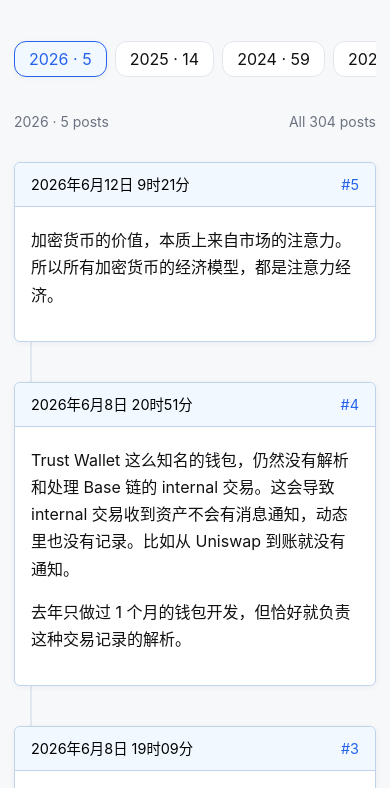
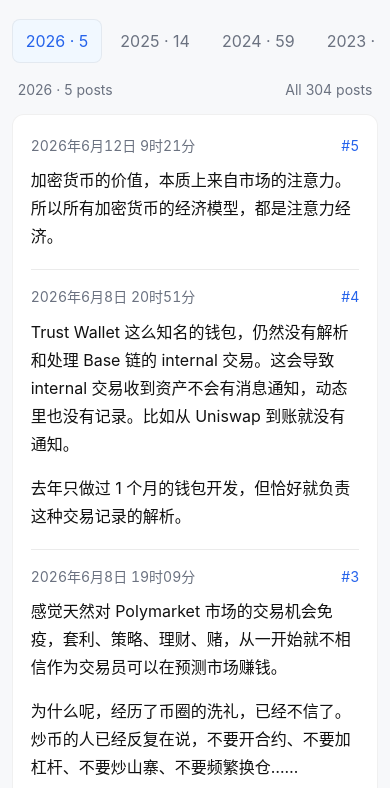
Before and after one commit to smallyunet/blog-micro, a website: page index.html in a window 390 px wide. Shown: the part 47-835 px from the top of the page. Drawn offline with Linux system fonts and the light colour scheme.

Commit message:
style: refine CSS variables and improve layout for better responsiveness and aesthetics

```diff
--- a/styles.css
+++ b/styles.css
@@ -7,8 +7,8 @@
   --text-muted: #6b7280;
   --color-border: #e2e6ea;
   --color-border-subtle: rgba(0, 0, 0, 0.06);
-  --color-border-strong: #c0d3eb;
-  --color-timeline: #e1e7ef;
+  --color-row-separator: rgba(0, 0, 0, 0.08);
+  --color-hover-bg: #f6f9ff;
   --color-link: #2563eb;
   --color-link-hover: #1d4ed8;
   --color-link-visited: #1e40af;
@@ -16,8 +16,6 @@
   --color-quote-border: #e0e0e0;
   --color-code-bg: #f6f6f6;
   --color-code-border: #e2e2e2;
-  --color-highlight: #ff9800;
-  --shadow-card: 0 1px 6px rgba(30, 41, 59, 0.05);
   --font-sans: -apple-system, BlinkMacSystemFont, "PingFang SC", "Hiragino Sans GB", "Microsoft YaHei", "Noto Sans CJK SC", "Source Han Sans SC", "WenQuanYi Micro Hei", "Helvetica Neue", Arial, sans-serif;
   --font-serif: "Palatino Linotype", "Book Antiqua", Palatino, "Times New Roman", STKaiti, SimSun, serif;
 }
@@ -109,8 +107,8 @@ a:visited {
   align-items: center;
   gap: 4px;
   width: 44px;
-  height: 34px;
-  padding: 9px 10px;
+  height: 44px;
+  padding: 14px 10px;
   background-color: transparent;
   background-image: none;
   border: 1px solid #ddd;
@@ -127,7 +125,6 @@ a:visited {
   height: 2px;
   background-color: #888;
   border-radius: 1px;
-  transition: all 0.2s ease;
 }
 
 .menu-toggle:hover,
@@ -160,7 +157,7 @@ a:visited {
   padding: 0 15px;
   text-decoration: none;
   border: 1px solid transparent;
-  transition: all 0.2s ease;
+  transition: color 0.2s ease, background-color 0.2s ease, border-color 0.2s ease;
 }
 
 .nav-list a:hover,
@@ -186,19 +183,19 @@ a:visited {
 .micro-blog {
   width: min(1080px, calc(100% - 48px));
   margin: 56px auto 64px;
-  font-size: 16px;
+  font-size: 17px;
 }
 
 .toolbar {
-  margin-bottom: 24px;
+  margin-bottom: 14px;
 }
 
 .tabs {
   width: 100%;
   display: flex;
-  gap: 8px;
+  gap: 4px;
   overflow-x: auto;
-  padding: 4px 0 8px;
+  padding: 4px 0;
   scrollbar-width: none; /* Firefox */
   -ms-overflow-style: none;  /* IE and Edge */
 }
@@ -209,28 +206,27 @@ a:visited {
 
 .tab {
   flex: 0 0 auto;
-  min-height: 36px;
-  padding: 8px 14px;
-  border: 1px solid var(--color-border);
-  border-radius: 12px;
-  background: var(--surface-1);
-  color: var(--color-text);
+  min-height: 44px;
+  padding: 9px 13px;
+  border: 1px solid transparent;
+  border-radius: 8px;
+  background: transparent;
+  color: var(--text-muted);
   font: inherit;
   line-height: 1;
   cursor: pointer;
-  transition: all 0.25s ease;
+  transition: color 0.2s ease, background-color 0.2s ease, border-color 0.2s ease;
 }
 
 .tab:hover {
-  background: var(--surface-2);
+  background: var(--color-hover-bg);
   color: var(--color-link-hover);
 }
 
 .tab[aria-selected="true"] {
-  border-color: var(--color-link);
+  border-color: var(--color-border-subtle);
   background: #f1f8ff;
   color: var(--color-link);
-  box-shadow: var(--shadow-card);
 }
 
 
@@ -247,7 +243,7 @@ a:visited {
   justify-content: space-between;
   gap: 16px;
   align-items: center;
-  margin: 0 0 28px;
+  margin: 0 8px 16px;
   color: var(--text-muted);
   font-size: 14px;
 }
@@ -271,59 +267,60 @@ a:visited {
 
 .timeline {
   position: relative;
-  z-index: 1;
-  display: grid;
-  grid-template-columns: minmax(0, 1fr);
-  gap: 40px;
+  display: block;
   margin: 0;
-  padding: 0;
+  padding: 8px 24px;
   list-style: none;
+  background: var(--surface-1);
+  border: 1px solid var(--color-border-subtle);
+  border-radius: 12px;
 }
 
 .timeline-item {
   position: relative;
-  border: 1px solid var(--color-border-strong);
-  border-radius: 6px;
-  background: var(--surface-1);
-  box-shadow: var(--shadow-card);
+  padding: 18px 8px 20px;
+  border: 0;
+  border-radius: 8px;
+  background: transparent;
   scroll-margin-top: 76px;
   min-width: 0;
+  transition: background-color 0.2s ease, box-shadow 0.2s ease;
 }
 
-.timeline-item::after {
+.timeline-item:not(:last-child)::after {
   position: absolute;
-  top: 0;
-  bottom: -41px;
-  left: 15px;
-  z-index: -1;
+  right: 8px;
+  bottom: 0;
+  left: 8px;
   display: block;
-  width: 2px;
+  height: 1px;
   content: "";
-  background-color: var(--color-timeline);
-}
-
-.timeline-item:last-child::after {
-  display: none;
+  background: var(--color-row-separator);
 }
 
 .timeline-item.highlight {
-  border-color: var(--color-highlight);
-  box-shadow: 0 0 0 2px rgba(255, 152, 0, 0.32), 0 0 10px rgba(255, 152, 0, 0.42);
-  transition: box-shadow 0.5s ease, border-color 0.5s ease;
+  background: rgba(37, 99, 235, 0.06);
+  box-shadow: inset 3px 0 var(--color-link);
+  transition: background-color 0.5s ease, box-shadow 0.5s ease;
+}
+
+@media (hover: hover) {
+  .timeline-item:not(.highlight):hover {
+    background: var(--color-hover-bg);
+  }
 }
 
 .item-date {
   display: flex;
   justify-content: space-between;
   align-items: center;
-  padding: 7px 20px;
-  border-bottom: 1px solid var(--color-border-strong);
-  border-top-left-radius: 6px;
-  border-top-right-radius: 6px;
-  background: #f1f8ff;
-  color: #000;
-  font-size: 90%;
+  padding: 0;
+  border: 0;
+  background: transparent;
+  color: var(--text-muted);
+  font-size: 14px;
   line-height: 1.6;
+  font-variant-numeric: tabular-nums;
 }
 
 .item-date a {
@@ -339,7 +336,7 @@ a:visited {
 }
 
 .content {
-  padding: 4px 20px 16px;
+  padding: 0 0 2px;
   word-wrap: break-word;
   word-break: break-word;
   overflow-wrap: break-word;
@@ -360,7 +357,15 @@ a:visited {
   display: block;
   margin-block: 1em;
   margin-inline: 0;
-  line-height: 1.7;
+  line-height: 1.75;
+}
+
+.content > :first-child {
+  margin-top: 0.55em;
+}
+
+.content > :last-child {
+  margin-bottom: 0;
 }
 
 .content ul,
@@ -489,6 +494,17 @@ a:visited {
   }
 }
 
+@media (prefers-reduced-motion: reduce) {
+  *,
+  *::before,
+  *::after {
+    scroll-behavior: auto !important;
+    animation-duration: 0.01ms !important;
+    animation-iteration-count: 1 !important;
+    transition-duration: 0.01ms !important;
+  }
+}
+
 @media (max-width: 860px) {
   body {
     padding-top: 50px;
@@ -522,9 +538,13 @@ a:visited {
   }
 
   .micro-blog {
-    width: calc(100% - 28px);
-    margin-top: 34px;
+    width: 94%;
+    margin-top: 12px;
     font-size: 16px;
+  }
+
+  .toolbar {
+    margin-bottom: 10px;
   }
 
   .status-line {
@@ -532,15 +552,29 @@ a:visited {
     flex-wrap: wrap;
     justify-content: space-between;
     align-items: center;
-    gap: 8px 16px;
+    gap: 6px 16px;
+    margin: 0 6px 12px;
+  }
+
+  .timeline {
+    padding: 4px 12px;
   }
 
   .item-date {
-    padding: 10px 16px;
+    padding: 0;
   }
 
   .content {
-    padding: 4px 16px 16px;
+    padding: 0 0 2px;
+  }
+
+  .timeline-item {
+    padding: 16px 6px 18px;
+  }
+
+  .timeline-item:not(:last-child)::after {
+    right: 6px;
+    left: 6px;
   }
 }
 
@@ -590,7 +624,7 @@ a:visited {
     align-items: center;
     justify-content: center;
     padding: 12px 15px;
-    min-height: 40px;
+    min-height: 44px;
     border-radius: 10px;
     text-align: center;
     width: 100%;
@@ -618,12 +652,12 @@ a:visited {
     --color-link-visited: #a0b3ff;
     --color-border: #2a2f37;
     --color-border-subtle: rgba(255, 255, 255, 0.08);
-    --color-border-strong: #39506b;
-    --color-timeline: #293341;
     --color-quote-bg: #141a20;
     --color-quote-border: #2a2f37;
     --color-code-bg: #12161a;
     --color-code-border: #2a2f37;
+    --color-row-separator: rgba(255, 255, 255, 0.07);
+    --color-hover-bg: rgba(138, 180, 248, 0.08);
   }
 
   .site-header {
@@ -678,12 +712,7 @@ a:visited {
   .tab[aria-selected="true"] {
     background: rgba(138, 180, 248, 0.08);
     color: var(--color-link);
-    border-color: var(--color-link);
-  }
-
-  .item-date {
-    background: #18283a;
-    color: #eef2f7;
+    border-color: var(--color-border-subtle);
   }
 
   .content pre,
```
